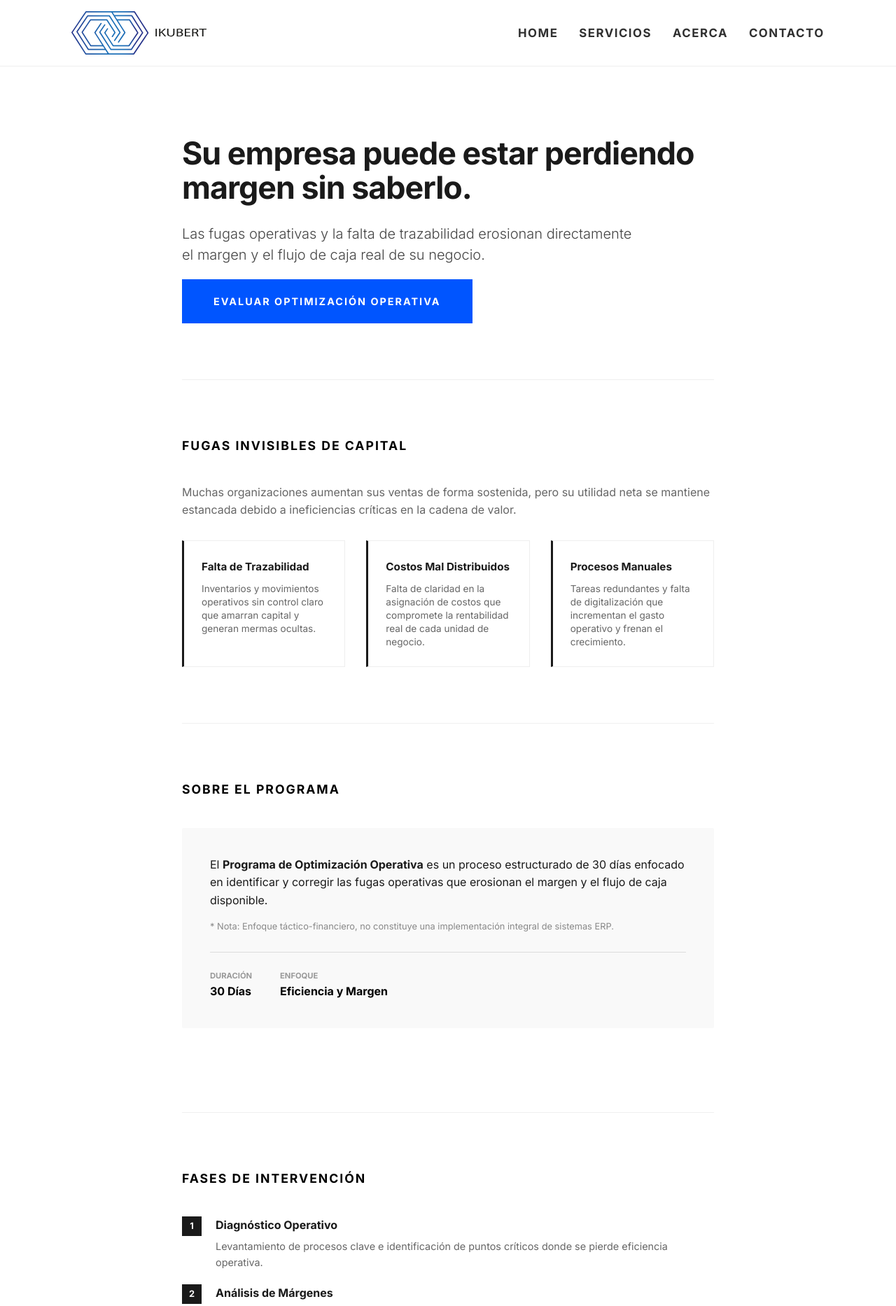
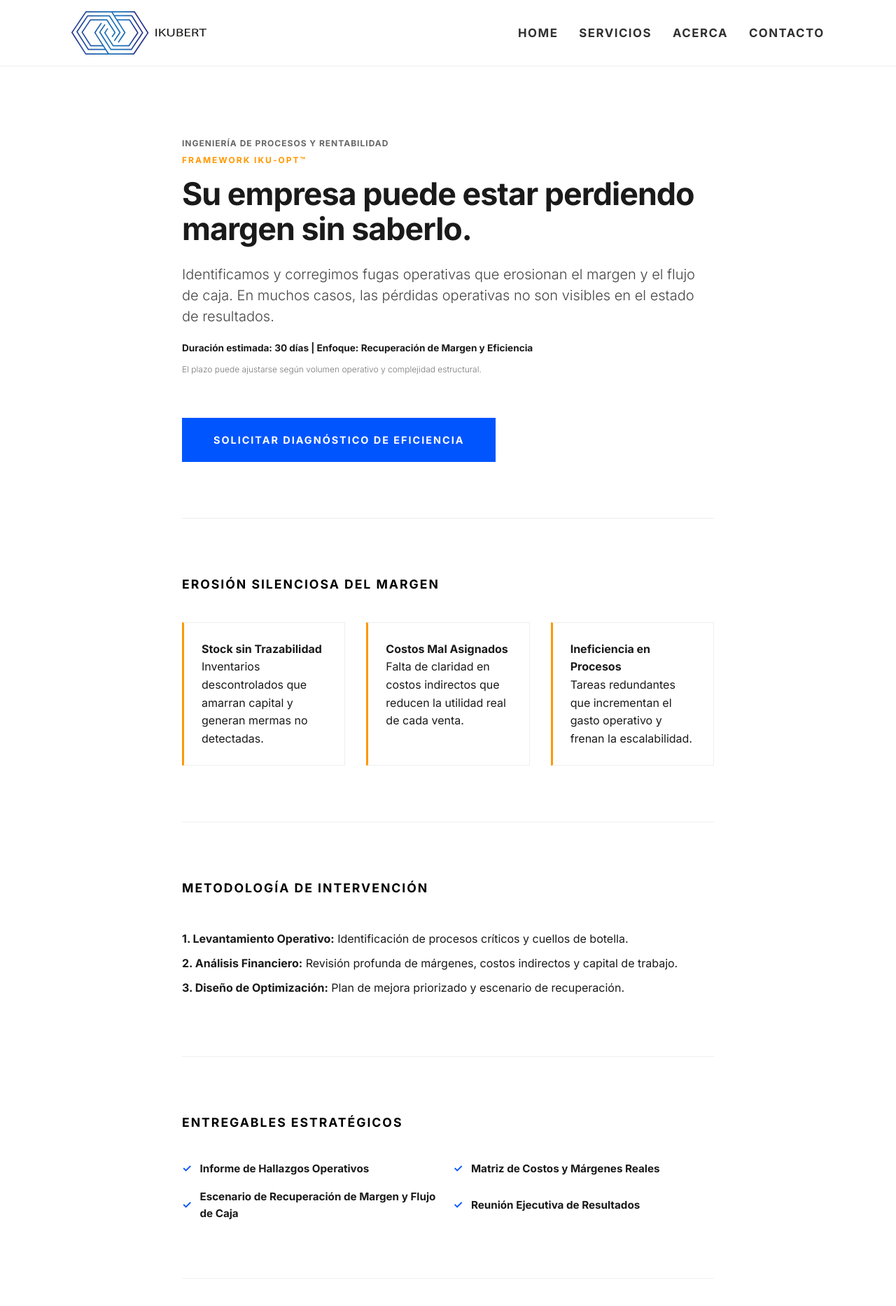
Before and after one commit to IKUBERT/ikubert.github.io, a Jekyll site: the page built from servicios/optimizacion-operativa.html, in a window 1280 px wide. Shown: the top 1866 px of the page at 70% size. Built offline with Jekyll 4.4.1, drawn with Linux system fonts in a browser that asks for light colours; some of the changed text lies outside the part shown.

Commit message:
Update optimizacion-operativa.html

```diff
--- a/servicios/optimizacion-operativa.html
+++ b/servicios/optimizacion-operativa.html
@@ -2,164 +2,62 @@
 layout: default
 title: Programa de Optimización Operativa | IKUBERT
 ---
-
-<style>
-    .landing-container { max-width: 800px; margin: 0 auto; padding: 60px 20px; font-family: 'Inter', sans-serif; }
-
-    /* Hero Landing */
-    .hero-l { text-align: left; padding: 40px 0 80px 0; border-bottom: 1px solid #eee; }
-    .hero-l h1 { font-size: 2.8rem; font-weight: 800; line-height: 1.1; letter-spacing: -1px; color: #1a1a1a; margin-bottom: 25px; }
-    .hero-l p { font-size: 1.25rem; color: #444; line-height: 1.5; font-weight: 300; max-width: 650px; margin-bottom: 40px; }
-
-    /* Secciones Comunes */
-    .section-l { padding: 80px 0; border-bottom: 1px solid #f0f0f0; }
-    .section-l h2 { text-transform: uppercase; letter-spacing: 2px; font-size: 1.1rem; font-weight: 800; margin-bottom: 40px; color: #000; }
-
-    /* Bloque Problema */
-    .problem-box { display: grid; grid-template-columns: repeat(auto-fit, minmax(200px, 1fr)); gap: 30px; }
-    .p-item { padding: 20px; background: #fff; border-left: 3px solid #ff9800; }
-    .p-item h4 { font-size: 0.95rem; font-weight: 700; margin-bottom: 10px; }
-    .p-item p { font-size: 0.85rem; color: #666; line-height: 1.4; }
-
-    /* Definición y Metodología */
-    .def-box { background: #f9f9f9; padding: 40px; margin-bottom: 40px; border-radius: 2px; }
-    .meta-data { display: flex; gap: 40px; margin-top: 25px; padding-top: 25px; border-top: 1px solid #ddd; }
-    .meta-item span { display: block; font-size: 0.7rem; text-transform: uppercase; color: #999; font-weight: 700; }
-    .meta-item strong { font-size: 1rem; color: #000; }
-
-    .step-grid { display: grid; gap: 20px; }
-    .step { display: flex; gap: 20px; align-items: flex-start; }
-    .step-num { background: #1a1a1a; color: #fff; width: 28px; height: 28px; display: flex; align-items: center; justify-content: center; font-size: 0.8rem; font-weight: 700; flex-shrink: 0; }
-    .step-content h4 { font-size: 1rem; margin-bottom: 5px; }
-    .step-content p { font-size: 0.9rem; color: #666; }
-
-    /* Entregables */
-    .check-list { list-style: none; padding: 0; display: grid; grid-template-columns: 1fr 1fr; gap: 15px; }
-    .check-item { display: flex; align-items: center; font-size: 0.95rem; font-weight: 500; }
-    .check-item::before { content: "✓"; color: #0055ff; margin-right: 12px; font-weight: 800; }
-
-    /* Filtro */
-    .filter-box { background: #1a1a1a; color: #fff; padding: 40px; display: grid; grid-template-columns: 1fr 1fr; gap: 40px; }
-    .filter-box h3 { color: #fff; font-size: 0.9rem; text-transform: uppercase; letter-spacing: 2px; margin-bottom: 20px; }
-    .filter-list { list-style: none; padding: 0; font-size: 0.85rem; opacity: 0.8; }
-    .filter-list li { margin-bottom: 10px; }
-
-    /* CTA */
-    .btn-main { background: #0055ff; color: #fff; text-decoration: none; padding: 20px 40px; font-weight: 700; text-transform: uppercase; letter-spacing: 2px; font-size: 0.9rem; display: inline-block; transition: 0.3s; }
-    .btn-main:hover { background: #0044cc; transform: translateY(-2px); }
-
-    @media (max-width: 768px) {
-        .hero-l h1 { font-size: 2rem; }
-        .meta-data { flex-direction: column; gap: 20px; }
-        .check-list { grid-template-columns: 1fr; }
-        .filter-box { grid-template-columns: 1fr; gap: 30px; }
-    }
-</style>
-
 <div class="landing-container">
-
     <section class="hero-l">
+        <span class="auth-line">Ingeniería de Procesos y Rentabilidad</span>
+        <span class="framework-tag" style="color: #ff9800;">Framework IKU-Opt™</span>
         <h1>Su empresa puede estar perdiendo margen sin saberlo.</h1>
-        <p>Las fugas operativas y la falta de trazabilidad erosionan directamente el margen y el flujo de caja real de su negocio.</p>
-        <a href="{{ site.baseurl }}/contacto?servicio=Programa de Optimización Operativa" class="btn-main">Evaluar Optimización Operativa</a>
+        <p>Identificamos y corregimos fugas operativas que erosionan el margen y el flujo de caja. En muchos casos, las pérdidas operativas no son visibles en el estado de resultados.</p>
+        <span class="meta-hero"><strong>Duración estimada:</strong> 30 días | <strong>Enfoque:</strong> Recuperación de Margen y Eficiencia</span>
+        <p style="font-size:0.75rem; color:#777; margin-top:10px;">El plazo puede ajustarse según volumen operativo y complejidad estructural.</p>
+        <a href="{{ site.baseurl }}/contacto" class="btn-main" style="margin-top:40px;">Solicitar Diagnóstico de Eficiencia</a>
     </section>
 
     <section class="section-l">
-        <h2>Fugas Invisibles de Capital</h2>
-        <p style="margin-bottom: 30px; color: #666;">Muchas organizaciones aumentan sus ventas de forma sostenida, pero su utilidad neta se mantiene estancada debido a ineficiencias críticas en la cadena de valor.</p>
+        <h2>Erosión silenciosa del margen</h2>
         <div class="problem-box">
-            <div class="p-item">
-                <h4>Falta de Trazabilidad</h4>
-                <p>Inventarios y movimientos operativos sin control claro que amarran capital y generan mermas ocultas.</p>
-            </div>
-            <div class="p-item">
-                <h4>Costos Mal Distribuidos</h4>
-                <p>Falta de claridad en la asignación de costos que compromete la rentabilidad real de cada unidad de negocio.</p>
-            </div>
-            <div class="p-item">
-                <h4>Procesos Manuales</h4>
-                <p>Tareas redundantes y falta de digitalización que incrementan el gasto operativo y frenan el crecimiento.</p>
-            </div>
+            <div class="p-item" style="border-left-color: #ff9800;"><h4>Stock sin Trazabilidad</h4><p>Inventarios descontrolados que amarran capital y generan mermas no detectadas.</p></div>
+            <div class="p-item" style="border-left-color: #ff9800;"><h4>Costos Mal Asignados</h4><p>Falta de claridad en costos indirectos que reducen la utilidad real de cada venta.</p></div>
+            <div class="p-item" style="border-left-color: #ff9800;"><h4>Ineficiencia en Procesos</h4><p>Tareas redundantes que incrementan el gasto operativo y frenan la escalabilidad.</p></div>
         </div>
     </section>
 
     <section class="section-l">
-        <h2>Sobre el Programa</h2>
-        <div class="def-box">
-            <p>El <strong>Programa de Optimización Operativa</strong> es un proceso estructurado de 30 días enfocado en identificar y corregir las fugas operativas que erosionan el margen y el flujo de caja disponible.</p>
-            <p style="font-size: 0.8rem; color: #888; margin-top: 15px;">* Nota: Enfoque táctico-financiero, no constituye una implementación integral de sistemas ERP.</p>
-
-            <div class="meta-data">
-                <div class="meta-item"><span>Duración</span><strong>30 Días</strong></div>
-                <div class="meta-item"><span>Enfoque</span><strong>Eficiencia y Margen</strong></div>
-            </div>
-        </div>
+        <h2>Metodología de Intervención</h2>
+        <ul style="list-style:none; padding:0; line-height:2.2;">
+            <li><strong>1. Levantamiento Operativo:</strong> Identificación de procesos críticos y cuellos de botella.</li>
+            <li><strong>2. Análisis Financiero:</strong> Revisión profunda de márgenes, costos indirectos y capital de trabajo.</li>
+            <li><strong>3. Diseño de Optimización:</strong> Plan de mejora priorizado y escenario de recuperación.</li>
+        </ul>
     </section>
 
     <section class="section-l">
-        <h2>Fases de Intervención</h2>
-        <div class="step-grid">
-            <div class="step">
-                <div class="step-num">1</div>
-                <div class="step-content">
-                    <h4>Diagnóstico Operativo</h4>
-                    <p>Levantamiento de procesos clave e identificación de puntos críticos donde se pierde eficiencia operativa.</p>
-                </div>
-            </div>
-            <div class="step">
-                <div class="step-num">2</div>
-                <div class="step-content">
-                    <h4>Análisis de Márgenes</h4>
-                    <p>Revisión profunda de la estructura de costos y detección de ineficiencias que impactan el flujo de caja.</p>
-                </div>
-            </div>
-            <div class="step">
-                <div class="step-num">3</div>
-                <div class="step-content">
-                    <h4>Plan de Optimización</h4>
-                    <p>Entrega de recomendaciones priorizadas con estimación de impacto financiero y plan de mejora a 60 días.</p>
-                </div>
-            </div>
-        </div>
-    </section>
-
-    <section class="section-l">
-        <h2>Entregables del Programa</h2>
+        <h2>Entregables Estratégicos</h2>
         <div class="check-list">
             <div class="check-item">Informe de Hallazgos Operativos</div>
             <div class="check-item">Matriz de Costos y Márgenes Reales</div>
-            <div class="check-item">Optimización y Trazabilidad de Inventarios</div>
-            <div class="check-item">Estimación de Impacto Financiero</div>
+            <div class="check-item">Escenario de Recuperación de Margen y Flujo de Caja</div>
             <div class="check-item">Reunión Ejecutiva de Resultados</div>
         </div>
     </section>
 
-    <section class="section-l" style="border: none;">
-        <div class="filter-box">
-            <div>
-                <h3>Es para usted si:</h3>
-                <ul class="filter-list">
-                    <li>• Negocios con inventario o procesos productivos.</li>
-                    <li>• Empresas con ventas activas pero margen presionado.</li>
-                    <li>• Organizaciones que buscan escalar su operación.</li>
-                </ul>
-            </div>
-            <div>
-                <h3>No es para usted si:</h3>
-                <ul class="filter-list">
-                    <li>• Emprendimientos en etapa de idea inicial.</li>
-                    <li>• Empresas sin una estructura mínima de ventas.</li>
-                    <li>• Negocios que no requieren control de inventario o procesos.</li>
-                </ul>
-            </div>
-        </div>
+    <div class="complementary-box">
+        <h3>Servicios Complementarios</h3>
+        <p style="font-size:0.85rem; color:#666; margin-bottom: 10px;">Para un blindaje integral, considere integrar:</p>
+        <ul>
+            <li>• <a href="{{ site.baseurl }}/servicios/diagnostico-digital">Diagnóstico de Riesgo Digital</a></li>
+            <li>• <a href="{{ site.baseurl }}/servicios/radiografia-empresarial">Radiografía Empresarial Estratégica</a></li>
+        </ul>
+    </div>
+
+    <section class="section-l" style="border:none;">
+        <h2 style="color:#888;">Qué no es este Programa</h2>
+        <p style="color:#999; font-size:0.9rem; line-height:1.6;">No es una auditoría contable tradicional ni un recorte indiscriminado de costos. Es una optimización estratégica enfocada en la eficiencia sostenible de los activos operativos.</p>
     </section>
 
     <section style="text-align: center; padding: 100px 0;">
-        <h2 style="font-size: 2rem; margin-bottom: 20px;">Cada punto de ineficiencia sostenido en el tiempo reduce su rentabilidad.</h2>
-        <p style="color: #666; margin-bottom: 40px;">Conversemos durante 30 minutos y evaluemos si su estructura operativa califica para esta optimización.</p>
-        <a href="{{ site.baseurl }}/contacto?servicio=Programa de Optimización Operativa" class="btn-main">Solicitar Evaluación Operativa</a>
-        <p style="font-size: 0.7rem; text-transform: uppercase; letter-spacing: 1px; margin-top: 20px; color: #999; font-weight: 700;">Enfoque en eficiencia, no comercial.</p>
+        <h2 style="font-size: 2rem; margin-bottom: 20px;">Cada punto de ineficiencia reduce su rentabilidad.</h2>
+        <a href="{{ site.baseurl }}/contacto" class="btn-main">Agendar Sesión de Evaluación</a>
+        <p style="font-size: 0.65rem; text-transform: uppercase; letter-spacing: 1px; margin-top: 30px; color: #aaa;">Servicios ejecutados bajo metodología propietaria IKUBERT™</p>
     </section>
-
 </div>
```
